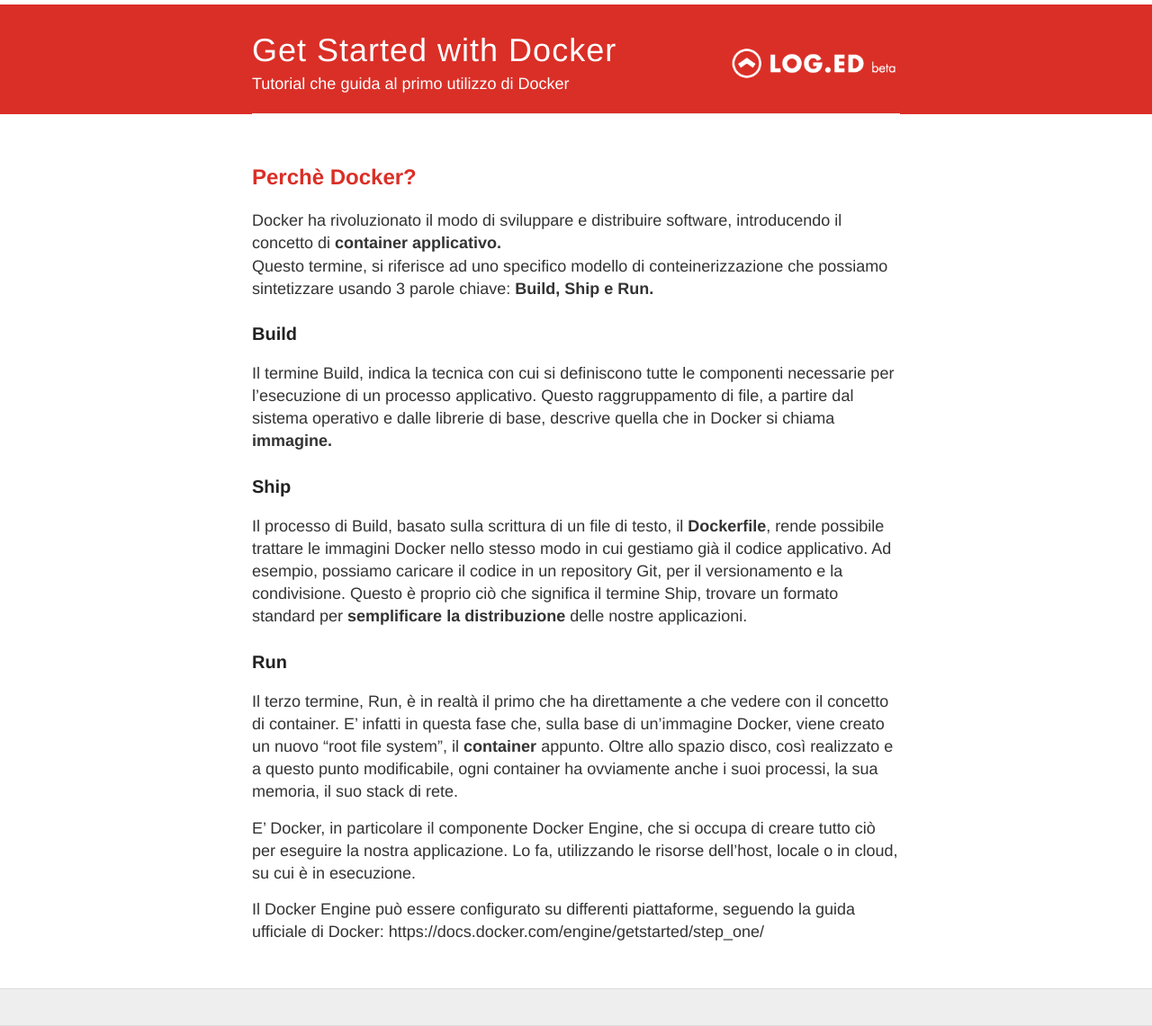
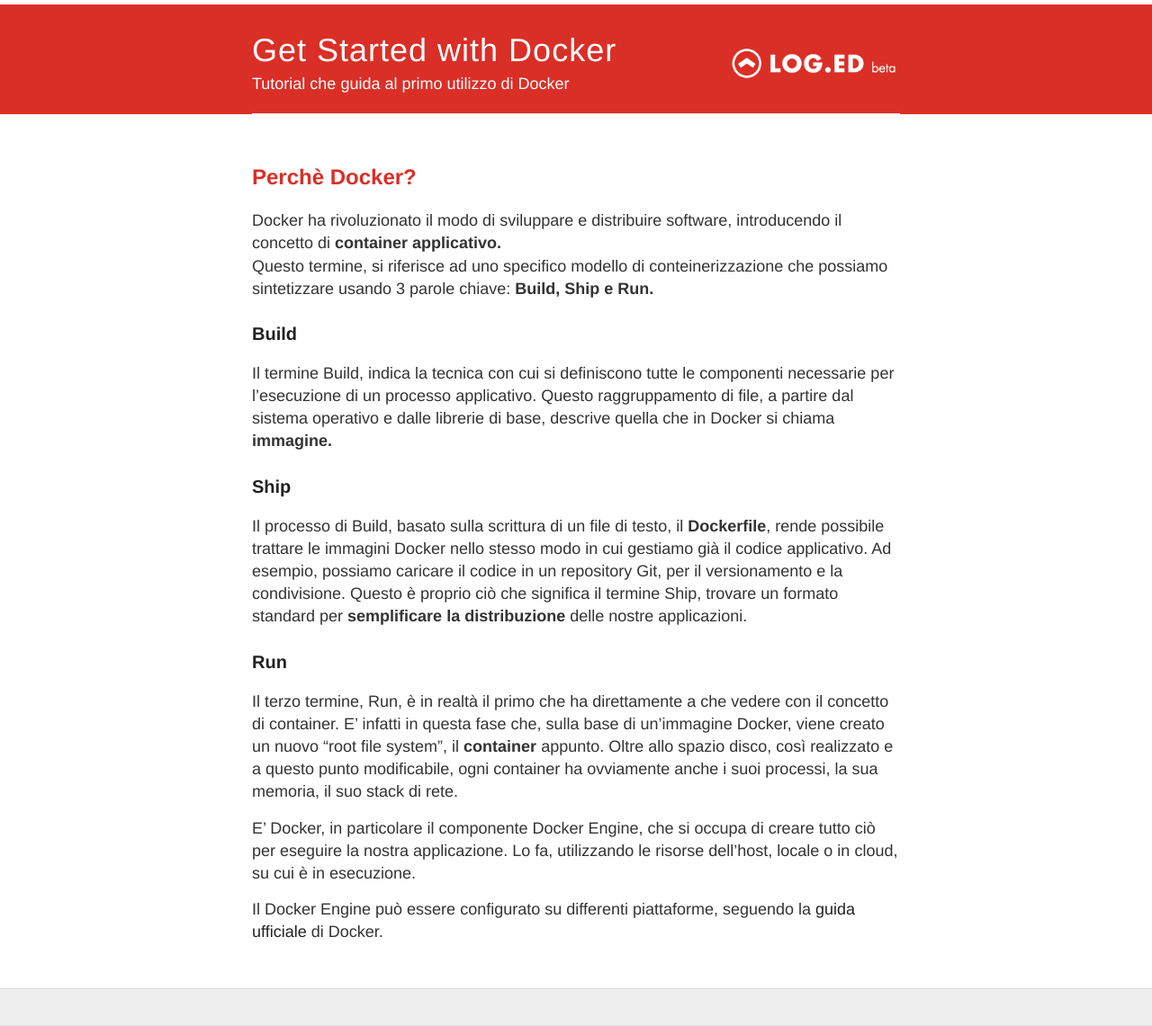
Before and after one commit to LOG-ED/docker-get-started, a Jekyll site: the page built from index.md, in a window 1280 px wide. Shown: the whole page at 90% size. Built offline with Jekyll 4.4.1, drawn with Linux system fonts in a browser that asks for light colours; nearby versions of some CDN libraries.

Commit message:
Update index.md

```diff
--- a/index.md
+++ b/index.md
@@ -21,4 +21,4 @@ Il terzo termine, Run, è in realtà il primo che ha direttamente a che vedere c
 
 E’ Docker, in particolare il componente Docker Engine, che si occupa di creare tutto ciò per eseguire la nostra applicazione. Lo fa, utilizzando le risorse dell’host, locale o in cloud, su cui è in esecuzione.
 
-Il Docker Engine può essere configurato su differenti piattaforme, seguendo la guida ufficiale di Docker: https://docs.docker.com/engine/getstarted/step_one/
+Il Docker Engine può essere configurato su differenti piattaforme, seguendo la [guida ufficiale](https://docs.docker.com/engine/getstarted/step_one/) di Docker.
```
